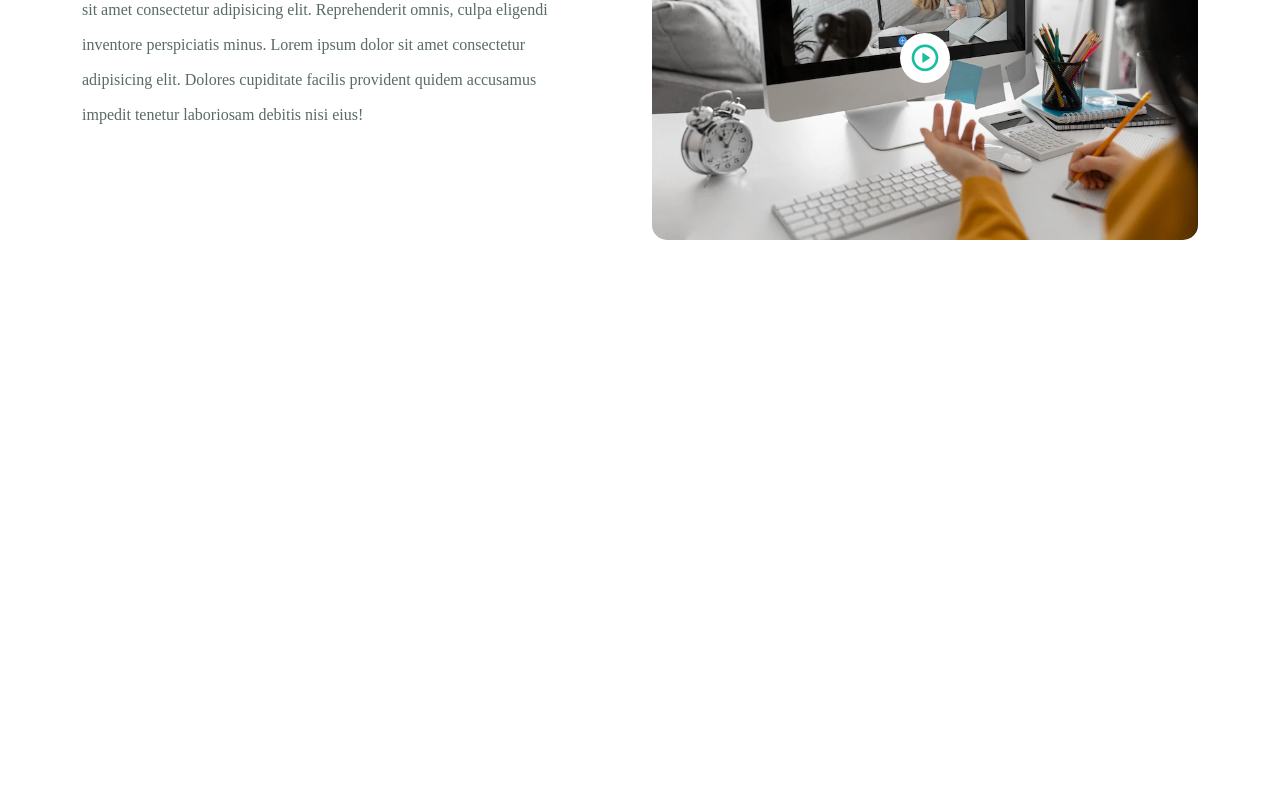
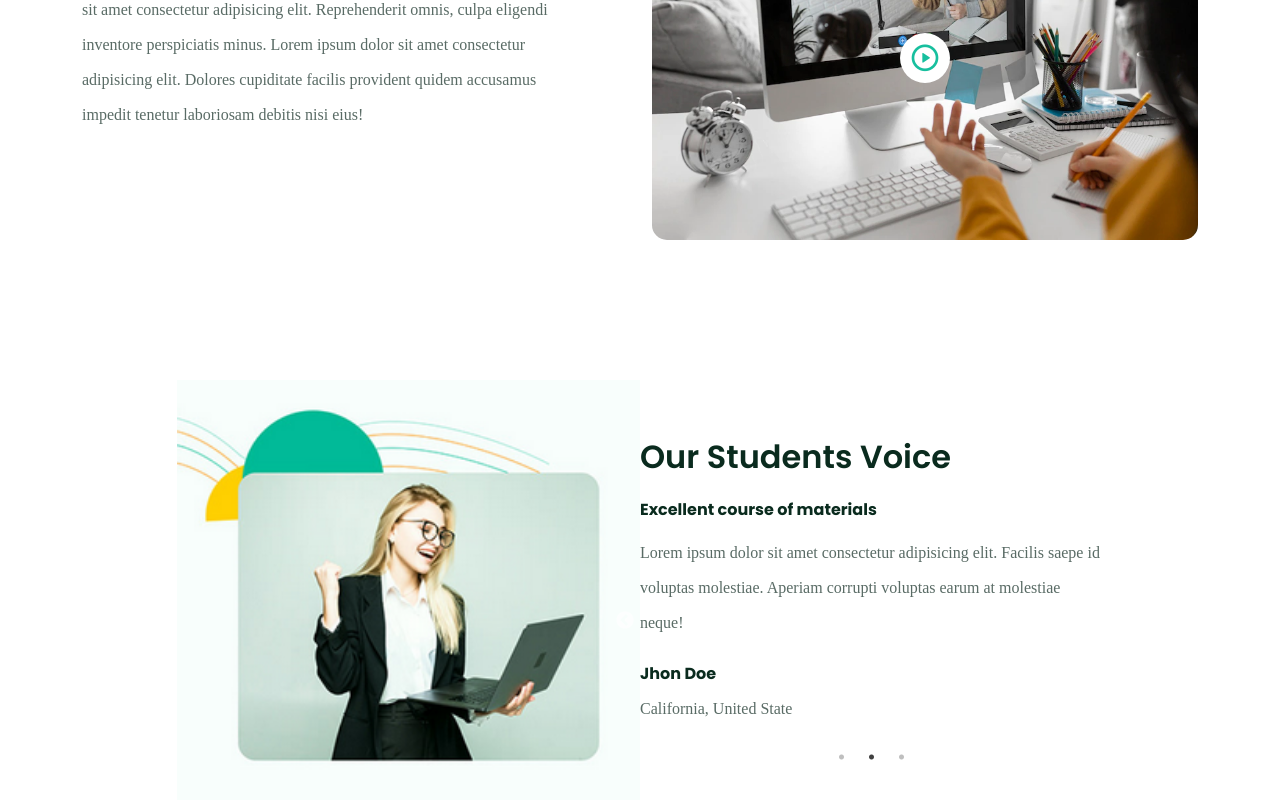
Before and after one commit to SIECTESTMASTERS/test-prep-app, a React (Create React App) app in the folder client/: page / in a window 1280 px wide. Shown: the part 2445-3245 px from the top of the page. Before the commit the page ends 2755 px from the top, so only its background shows below. Built offline with nearby package versions, Linux system fonts and the light colour scheme; a web font is replaced by a local one.

Commit message:
feat:adding a caurosel component for testimonials

```diff
--- /dev/null
+++ b/client/src/components/Testimonials/Testimonials.css
@@ -0,0 +1,3 @@
+.testimonial__content h2 {
+    font-weight: 600;
+  }
--- /dev/null
+++ b/client/src/components/Testimonials/Testimonials.jsx
@@ -0,0 +1,95 @@
+import React from 'react'
+import './Testimonials.css'
+import img from '../../images/testimonial01.png';
+import { Container, Row, Col } from 'reactstrap';
+import Slider from 'react-slick';
+
+function Testimonials() {
+    const settings = {
+        infinite: true,
+        dots: true,
+        speed: 500,
+        slidesToShow: 1,
+        autoplay: true,
+        autoplaySpeed: 3000,
+        slidesToScroll: 1,
+    };
+
+return (
+    <section>
+        <Container>
+            <Row>
+                <Col lg='10' md='12' className='m-auto'>
+                    <div className="testimonial__wrapper d-flex justify-content-between align-items-center" >
+                        <div className="testimonial__img w-50">
+                            <img src={img} alt='testimonial' className='w-100'/>
+                        </div>
+
+                        <div className="testimonial__content w-50">
+                        <h2 className="mb-4">Our Students Voice</h2>
+
+                        <Slider {...settings}>
+                        <div>
+                        <div className="single__testimonial">
+                        <h6 className="mb-3 fw-bold">
+                        Excellent course of materials
+                        </h6>
+                        <p>
+                        Lorem ipsum dolor sit amet consectetur adipisicing elit.
+                        Facilis saepe id voluptas molestiae. Aperiam corrupti
+                        voluptas earum at molestiae neque!
+                        </p>
+
+                        <div className="student__info mt-4">
+                        <h6 className="fw-bold">Jhon Doe</h6>
+                        <p>California, United State</p>
+                        </div>
+                        </div>
+                        </div>
+
+                        <div>
+                        <div className="single__testimonial">
+                        <h6 className="mb-3 fw-bold">
+                        Excellent course of materials
+                        </h6>
+                        <p>
+                        Lorem ipsum dolor sit amet consectetur adipisicing elit.
+                        Facilis saepe id voluptas molestiae. Aperiam corrupti
+                        voluptas earum at molestiae neque!
+                        </p>
+
+                        <div className="student__info mt-4">
+                        <h6 className="fw-bold">Jhon Doe</h6>
+                        <p>California, United State</p>
+                        </div>
+                        </div>
+                        </div>
+
+                        <div>
+                        <div className="single__testimonial">
+                        <h6 className="mb-3 fw-bold">
+                        Excellent course of materials
+                        </h6>
+                        <p>
+                        Lorem ipsum dolor sit amet consectetur adipisicing elit.
+                        Facilis saepe id voluptas molestiae. Aperiam corrupti
+                        voluptas earum at molestiae neque!
+                        </p>
+
+                        <div className="student__info mt-4">
+                        <h6 className="fw-bold">Jhon Doe</h6>
+                        <p>California, United State</p>
+                        </div>
+                        </div>
+                        </div>
+                        </Slider>
+                        </div>
+                    </div>
+                </Col>
+            </Row>
+        </Container>
+    </section>
+  )
+}
+
+export default Testimonials
--- a/client/src/index.js
+++ b/client/src/index.js
@@ -6,6 +6,8 @@ import reportWebVitals from './reportWebVitals';
 
 import 'bootstrap/dist/css/bootstrap.min.css';
 import "remixicon/fonts/remixicon.css";
+import "slick-carousel/slick/slick.css";
+import "slick-carousel/slick/slick-theme.css";
 
 const root = ReactDOM.createRoot(document.getElementById('root'));
 root.render(
--- a/client/src/pages/Home.jsx
+++ b/client/src/pages/Home.jsx
@@ -5,6 +5,7 @@ import CompanySection from '../components/CompanySection/CompanySection'
 import Courses from '../components/CoursesSection/Courses'
 import Header from '../components/Header/Header'
 import HeroSection from '../components/HeroSection/HeroSection'
+import Testimonials from '../components/Testimonials/Testimonials'
 
 function Home() {
   return (
@@ -15,6 +16,7 @@ function Home() {
       <AboutUs />
       <Courses />
       <ChooseUs />
+      <Testimonials />
     </div>
   )
 }
```
